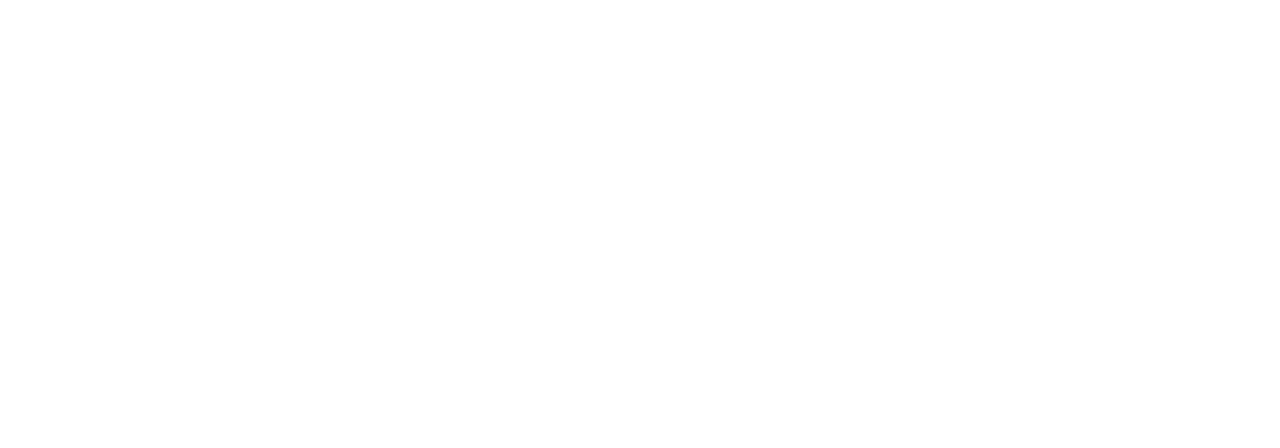
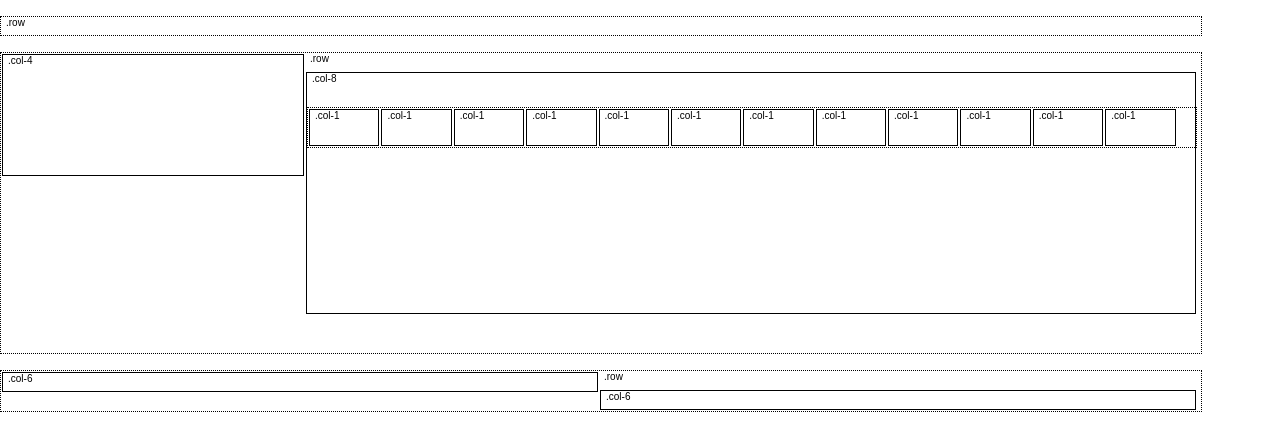
Before and after one commit to ErikAbrahamson/css-grid-system, a plain HTML site: page index.html in a window 1280 px wide. Drawn offline with Linux system fonts and the light colour scheme.

Commit message:
Finish basic grid structure

```diff
--- a/css/main.css
+++ b/css/main.css
@@ -1,4 +1,12 @@
 @import 'normalize.css';
+
+span {
+  vertical-align: top;
+  font-size: 10px;
+  margin: 5px;
+  clear: both;
+  position: relative;
+}
 
 /* Primary container */
 .grid-container {
@@ -8,13 +16,20 @@
      -moz-box-sizing: border-box;
           box-sizing: border-box;
 }
-.row-full {
+
+.row {
   width: 100%;
   max-width: 1200px;
   display: block;
   height: auto;
   margin: 1em 0;
+  border: 1px dotted black;
 }
+
+.container {
+  height: 300px;
+}
+
 /* Clearfix */
 .row:before,
 .row:after {
@@ -22,13 +37,31 @@
   display:table;
   clear:both;
 }
+
 /* Main column styles */
 .col-1, .col-4, .col-6, .col-8 {
   display: inline-block;
   float: left;
+  margin: 1px;
+  border: 1px solid black;
 }
 
 .col-1 {
-  width: 8.33%;
-  height: 75px;
+  width: 7.7%;
+  height: 35px;
 }
+
+.col-4 {
+  width:25%;
+  height: 40%;
+}
+
+.col-6 {
+  width: 49.5%;
+  height: 100%;
+}
+
+.col-8 {
+  width: 74%;
+  height: 80%;
+}
--- a/index.html
+++ b/index.html
@@ -2,8 +2,40 @@
 <html>
 <head>
   <title>Erik's CSS Grid System</title>
+  <meta charset="utf-8">
+  <link rel="stylesheet" type="text/css" href="css/main.css">
 </head>
-<body>
-
+<body class="grid-container">
+  <header class="row">
+    <span>.row</span>
+  </header>
+  <section class='row container'>
+    <span>.row</span>
+    <div class="col-4">
+      <span>.col-4</span>
+    </div>
+    <div class="col-8">
+      <span>.col-8</span>
+      <div class="row">
+        <div class="col-1"><span>.col-1</span></div>
+        <div class="col-1"><span>.col-1</span></div>
+        <div class="col-1"><span>.col-1</span></div>
+        <div class="col-1"><span>.col-1</span></div>
+        <div class="col-1"><span>.col-1</span></div>
+        <div class="col-1"><span>.col-1</span></div>
+        <div class="col-1"><span>.col-1</span></div>
+        <div class="col-1"><span>.col-1</span></div>
+        <div class="col-1"><span>.col-1</span></div>
+        <div class="col-1"><span>.col-1</span></div>
+        <div class="col-1"><span>.col-1</span></div>
+        <div class="col-1"><span>.col-1</span></div>
+      </div>
+    </div>
+  </section>
+  <section class="row">
+    <span>.row</span>
+    <div class="col-6"><span>.col-6</span></div>
+    <div class="col-6"><span>.col-6</span></div>
+  </section>
 </body>
 </html>
```
